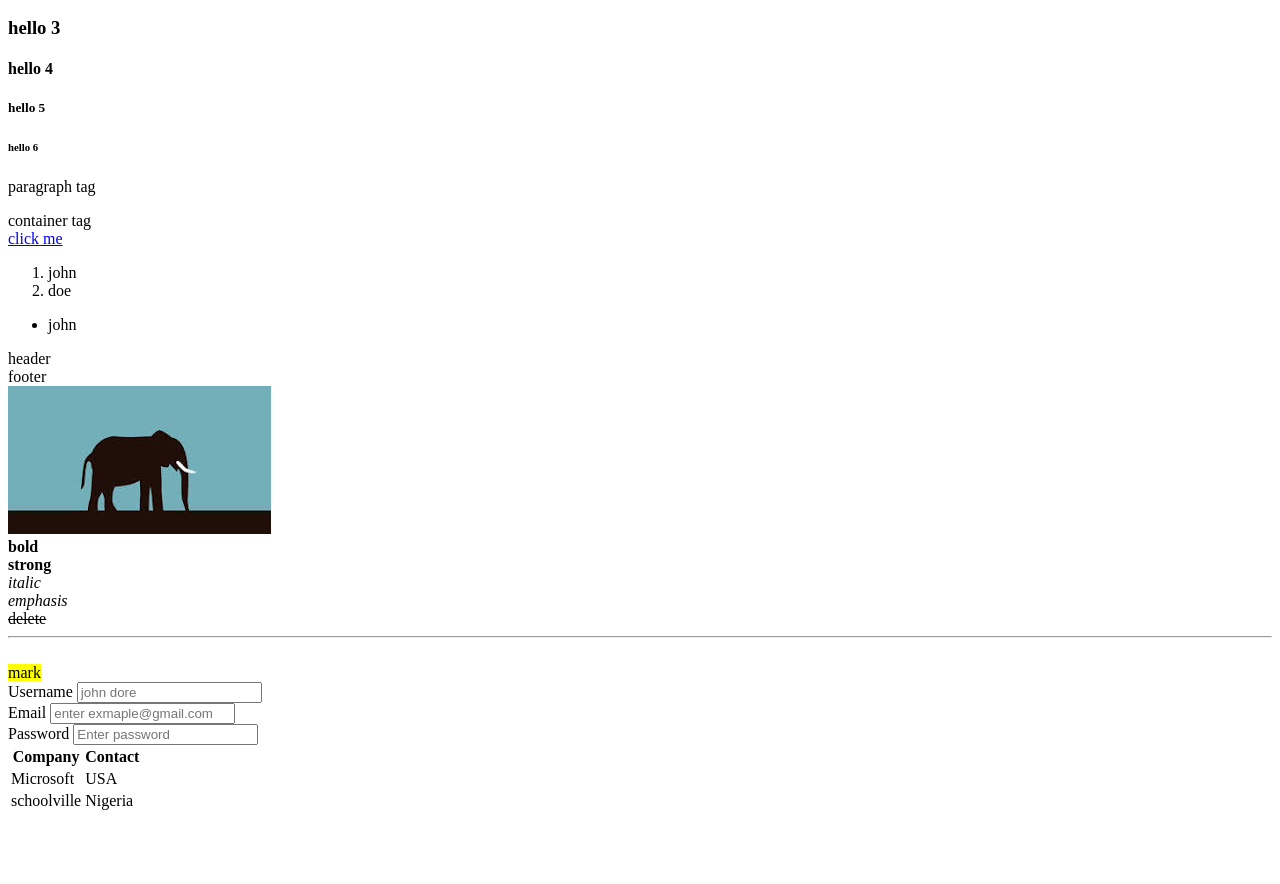
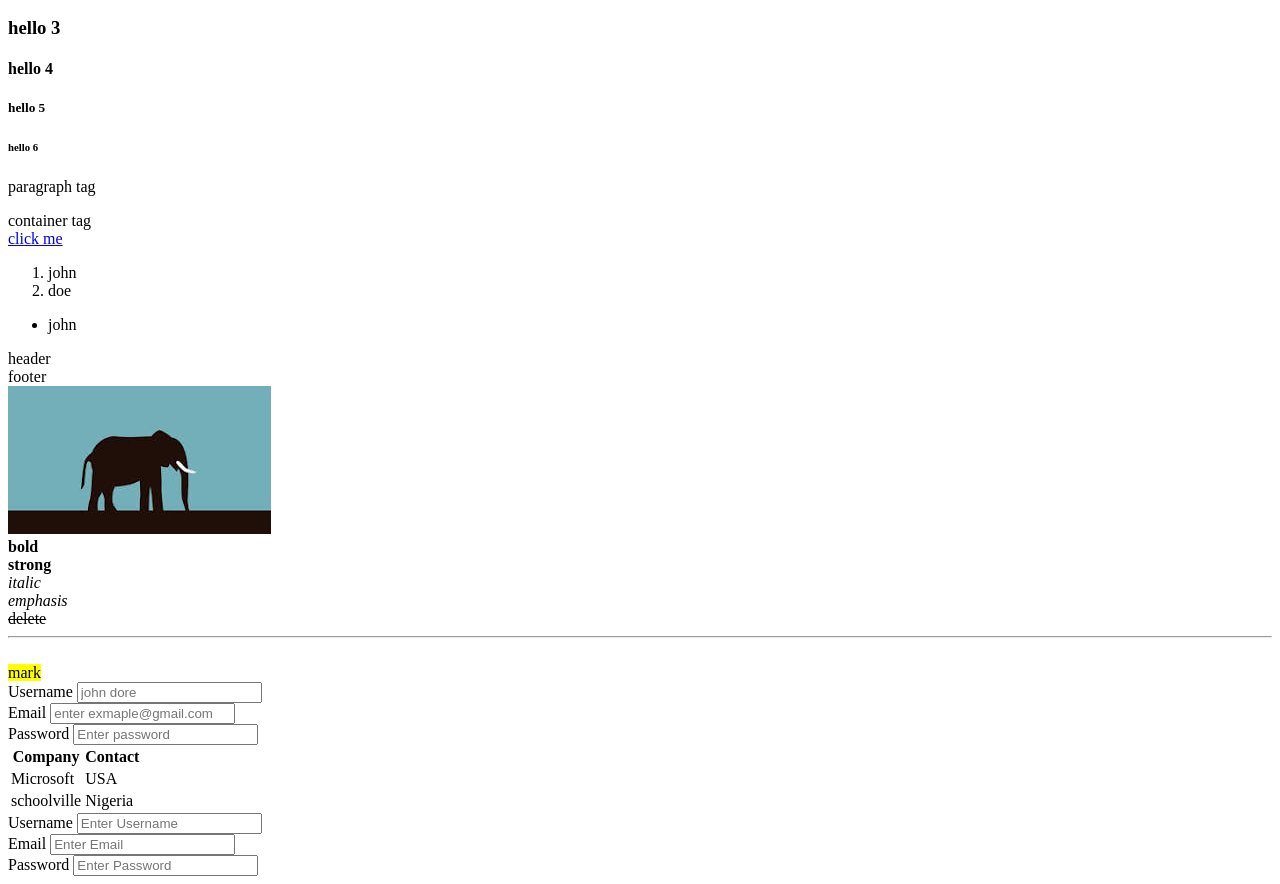
Before and after one commit to nicefundz/html, a plain HTML site: page index.html in a window 1280 px wide. Shown: the part 110-994 px from the top of the page. Before the commit the page ends 931 px from the top, so only its background shows below. Drawn offline with Linux system fonts and the light colour scheme.

Commit message:
add form and input tags

```diff
--- a/index.html
+++ b/index.html
@@ -96,5 +96,19 @@
         <td>Nigeria</td>
       </tr>
     </table>
+
+    <!-- form / input tag -->
+    <form action="">
+      <label for="">Username</label>
+
+      <input type="text" placeholder="Enter Username" />
+      <br />
+      <label for="">Email</label>
+
+      <input type="email" placeholder="Enter Email" />
+      <br />
+      <label for="">Password</label>
+      <input type="password" placeholder="Enter Password" />
+    </form>
   </body>
 </html>
```
